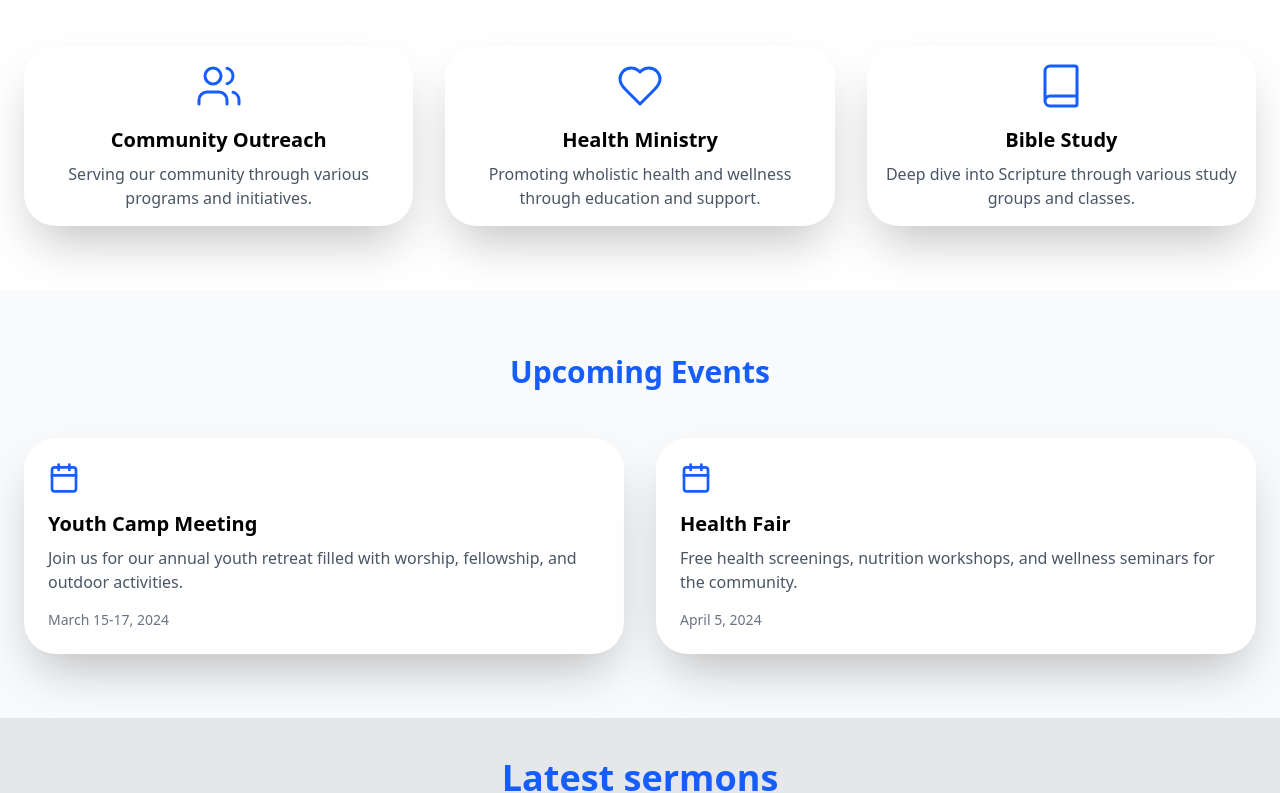
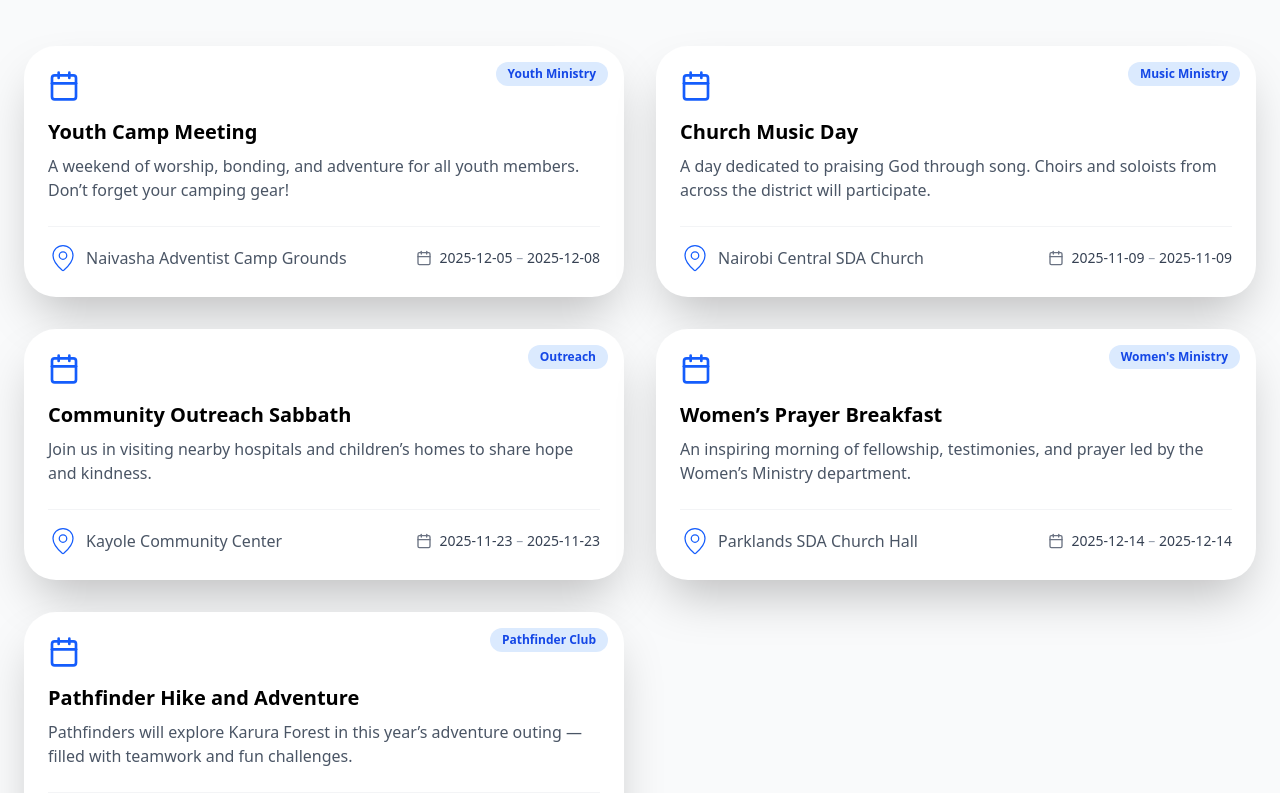
Before and after one commit to Griffin-Ndede/Kitisuru_SDA, a React (Vite) app: page / in a window 1280 px wide. Shown: the part 1334-2127 px from the top of the page. Built offline with nearby package versions, Linux system fonts and the light colour scheme.

Commit message:
Style: changes bits of the home page

```diff
--- a/src/Pages/Home.jsx
+++ b/src/Pages/Home.jsx
@@ -1,5 +1,5 @@
 import React from 'react'
-import { Calendar, Heart, Book, Users, ChevronDown } from 'lucide-react';
+import { Calendar, Heart, Book, Users, ChevronDown, MapPin } from 'lucide-react';
 import { faBible, faBookOpen, faHandsPraying, faUsers } from '@fortawesome/free-solid-svg-icons';
 import { FontAwesomeIcon } from '@fortawesome/react-fontawesome';
 import Footer from '../Components/Footer';
@@ -32,6 +32,55 @@ function Home() {
     }
   ];
 
+  const upcomingEvents = [
+    {
+      title: "Youth Camp Meeting",
+      description:
+        "A weekend of worship, bonding, and adventure for all youth members. Don’t forget your camping gear!",
+      startDate: "2025-12-05",
+      endDate: "2025-12-08",
+      location: "Naivasha Adventist Camp Grounds",
+      category: "Youth Ministry"
+    },
+    {
+      title: "Church Music Day",
+      description:
+        "A day dedicated to praising God through song. Choirs and soloists from across the district will participate.",
+      startDate: "2025-11-09",
+      endDate: "2025-11-09",
+      location: "Nairobi Central SDA Church",
+      category: "Music Ministry"
+    },
+    {
+      title: "Community Outreach Sabbath",
+      description:
+        "Join us in visiting nearby hospitals and children’s homes to share hope and kindness.",
+      startDate: "2025-11-23",
+      endDate: "2025-11-23",
+      location: "Kayole Community Center",
+      category: "Outreach"
+    },
+    {
+      title: "Women’s Prayer Breakfast",
+      description:
+        "An inspiring morning of fellowship, testimonies, and prayer led by the Women’s Ministry department.",
+      startDate: "2025-12-14",
+      endDate: "2025-12-14",
+      location: "Parklands SDA Church Hall",
+      category: "Women's Ministry"
+    },
+    {
+      title: "Pathfinder Hike and Adventure",
+      description:
+        "Pathfinders will explore Karura Forest in this year’s adventure outing — filled with teamwork and fun challenges.",
+      startDate: "2026-01-18",
+      endDate: "2026-01-19",
+      location: "Karura Forest, Nairobi",
+      category: "Pathfinder Club"
+    }
+  ];
+
+
   return (
     <>
       <div className="min-h-screen bg-white">
@@ -41,7 +90,7 @@ function Home() {
           <div className="absolute inset-0 overflow-hidden">
             {/* Image for small screens */}
             <img
-              src="https://images.unsplash.com/photo-1601758003122-53c40e686a19"
+              src="https://media.istockphoto.com/id/522403165/photo/praying-hands-with-bible.jpg?s=612x612&w=0&k=20&c=-5H0OP-7GKsglDbxalhBUl9klbhImkXjJrsTl7p52J0="
               alt="background"
               className="w-full h-full object-cover block sm:hidden"
             />
@@ -65,9 +114,6 @@ function Home() {
                 "Remember the Sabbath day, to keep it holy." <br />
                 <span className='text-2xl font-light'>Exodus 20:8</span>
               </p>
-              {/* <button className="bg-white text-blue-600 px-8 py-3 rounded-full font-semibold hover:bg-blue-50 transition duration-300 flex items-center gap-2 mx-auto">
-                Learn More <ChevronDown size={20} />
-              </button> */}
             </div>
           </div>
         </div>
@@ -89,7 +135,7 @@ function Home() {
           </div>
         </section>
         {/* Ministries */}
-        <section className="py-16" id='ministries'>
+        {/* <section className="py-16" id='ministries'>
           <div className="container mx-auto px-6">
             <h2 className="text-3xl font-bold text-center text-blue-600 mb-12">Our Ministries</h2>
             <div className="grid grid-cols-1 md:grid-cols-3 gap-8">
@@ -110,25 +156,53 @@ function Home() {
               </div>
             </div>
           </div>
-        </section>
+        </section> */}
         {/* Upcoming Events */}
+
         <section className="py-16 bg-gray-50" id='upcoming'>
           <div className="container mx-auto px-6">
             <h2 className="text-3xl font-bold text-center text-blue-600 mb-12">Upcoming Events</h2>
             <div className="grid grid-cols-1 md:grid-cols-2 gap-8">
-              <div className="bg-white p-6 rounded-4xl shadow-2xl">
+              {upcomingEvents.map((event, index) => (
+                <div
+                  key={index}
+                  className="relative bg-white p-6 rounded-4xl shadow-2xl hover:shadow-3xl transition-shadow duration-300"
+                >
+                  {/* Category Badge */}
+                  <span className="absolute top-4 right-4 bg-blue-100 text-blue-700 text-xs font-semibold px-3 py-1 rounded-full">
+                    {event.category}
+                  </span>
+
+                  {/* Icon */}
                   <Calendar className="w-8 h-8 text-blue-600 mb-4" />
-                <h3 className="text-xl font-semibold mb-2">Youth Camp Meeting</h3>
-                <p className="text-gray-600 mb-4">Join us for our annual youth retreat filled with worship, fellowship, and outdoor activities.</p>
-                <p className="text-sm text-gray-500">March 15-17, 2024</p>
+
+                  {/* Title */}
+                  <h3 className="text-xl font-semibold mb-2">{event.title}</h3>
+
+                  {/* Description */}
+                  <p className="text-gray-600 mb-6">{event.description}</p>
+
+                  {/* Location & Dates */}
+                  <div className="border-t border-gray-100 pt-4 flex flex-col md:flex-row md:items-center md:justify-between text-sm text-gray-600">
+                    {/* Location */}
+                    <div className="flex items-center gap-2 mb-2 md:mb-0">
+                     <MapPin strokeWidth={1} size={30} className='text-blue-600'/>
+                      <span className="font-light text-base">{event.location}</span>
                     </div>
-              <div className="bg-white p-6 rounded-4xl shadow-2xl">
-                <Calendar className="w-8 h-8 text-blue-600 mb-4" />
-                <h3 className="text-xl font-semibold mb-2">Health Fair</h3>
-                <p className="text-gray-600 mb-4">Free health screenings, nutrition workshops, and wellness seminars for the community.</p>
-                <p className="text-sm text-gray-500">April 5, 2024</p>
+
+                    {/* Dates */}
+                    <div className="flex items-center gap-2">
+                      <Calendar className="w-4 h-4 text-gray-500" />
+                      <span className="text-gray-700">
+                        {event.startDate} <span className="text-gray-400">–</span> {event.endDate}
+                      </span>
                     </div>
                   </div>
+                </div>
+              ))}
+            </div>
+
+
           </div>
         </section>
         <section className='h-fit bg-gray-200 p-10'>
```
Lines whose indentation alone changed are shown as unchanged.
